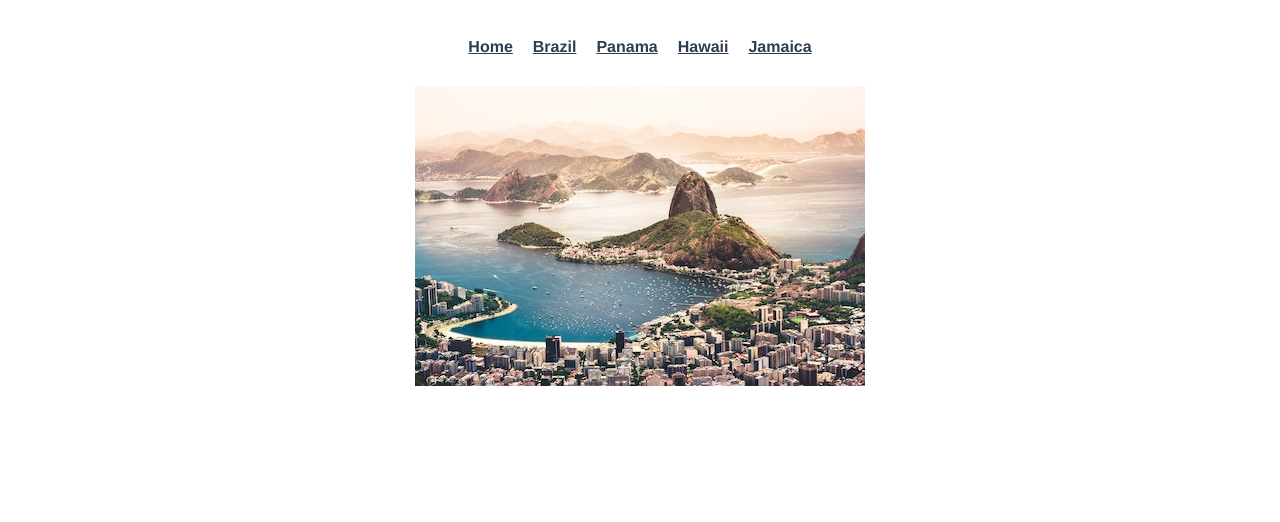
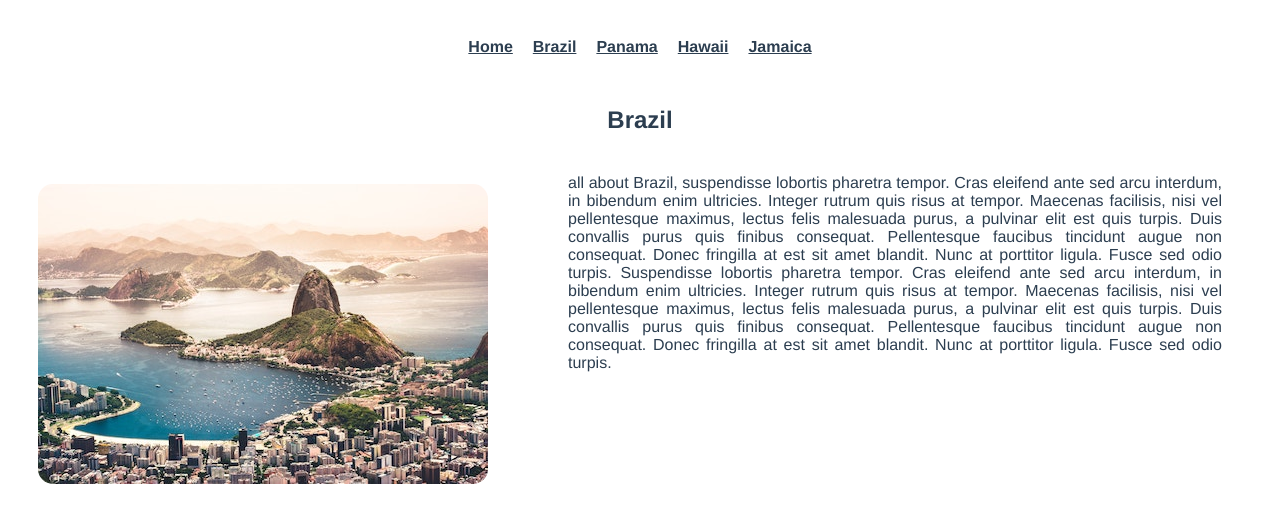
Before and after one commit to fredrickkimathi/vue-travel, a Vue app: page /details/1 in a window 1280 px wide. Shown: the top 522 px of the page. Built offline with nearby package versions, Linux system fonts and the light colour scheme.

Commit message:
destination image and details

```diff
--- a/src/views/DestinationDetails.vue
+++ b/src/views/DestinationDetails.vue
@@ -1,8 +1,9 @@
 <template>
     <section class="destinations">
-        <!-- <h2>{{destination.name}}</h2> -->
+        <h2>{{destination.name}}</h2>
         <div class="destination-details">
             <img v-if="destination" :src="require(`@/assets/${destination.image}`)" alt="destination.name">
+            <p>{{destination.description}}</p>
         </div>
     </section>
 </template>
@@ -27,3 +28,21 @@ export default {
 }
 
 </script>
+
+<style scoped>
+img{
+    border-radius:15px;
+    max-width: 500px;
+    width:100%;
+    height: auto;
+    margin: 30px;
+}
+.destination-details{
+    display:flex;
+    justify-content: space-between;
+}
+p{
+    margin: 20px 50px;
+    text-align: justify;
+}
+</style>
```
